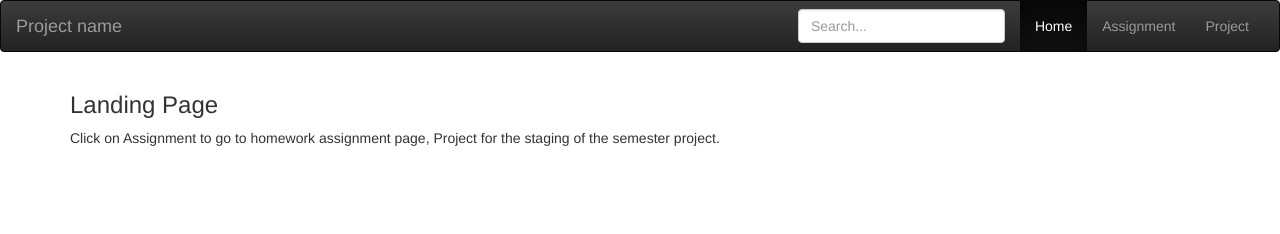
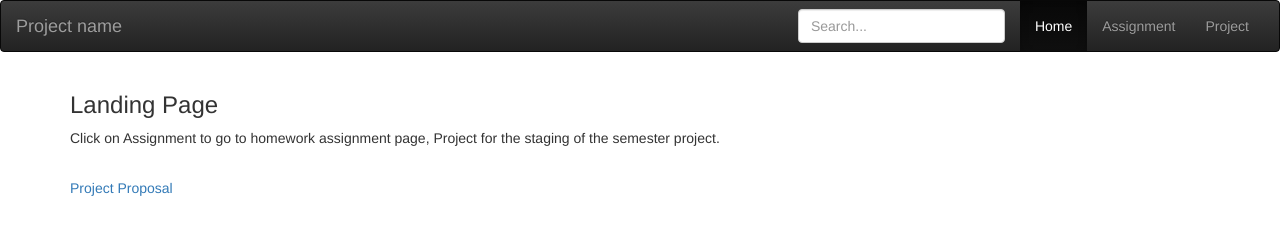
Before and after one commit to cojoigo/WebDevSpring2016, a website: page public/index.html in a window 1280 px wide. Drawn offline with nearby package versions, Linux system fonts and the light colour scheme.

Commit message:
Proposal link

```diff
--- a/public/index.html
+++ b/public/index.html
@@ -45,7 +45,9 @@
   <p>
     Click on Assignment to go to homework assignment page, Project for the staging of the semester project.
   </p>
-
+  <a href="https://docs.google.com/document/d/1_KgzAH5kFF7ui5XPH-tg02dCsKB-bL8hGf4t-8-TthU/edit?usp=sharing">
+    <br>Project Proposal
+  </a>
 </div>
 </body>
 </html>
```
